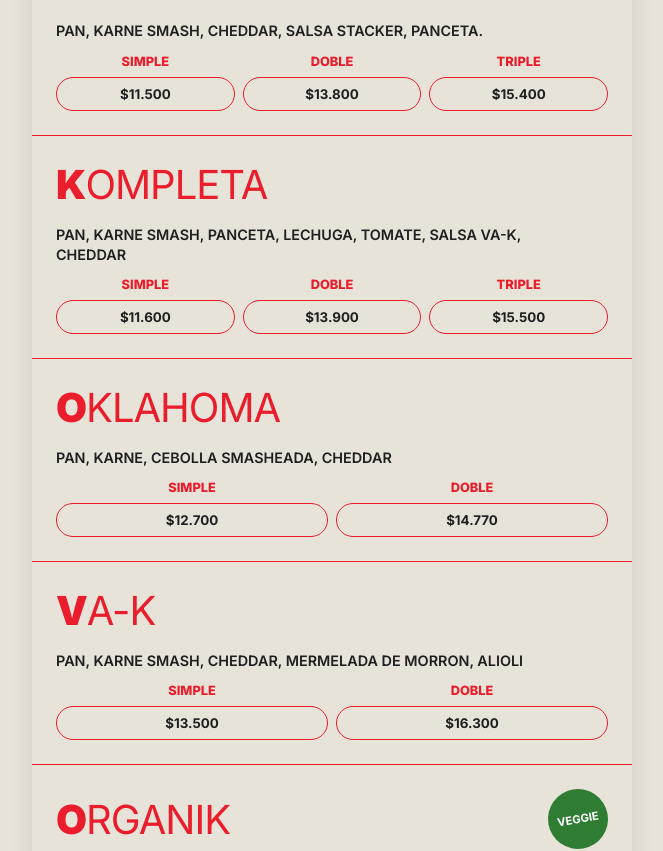
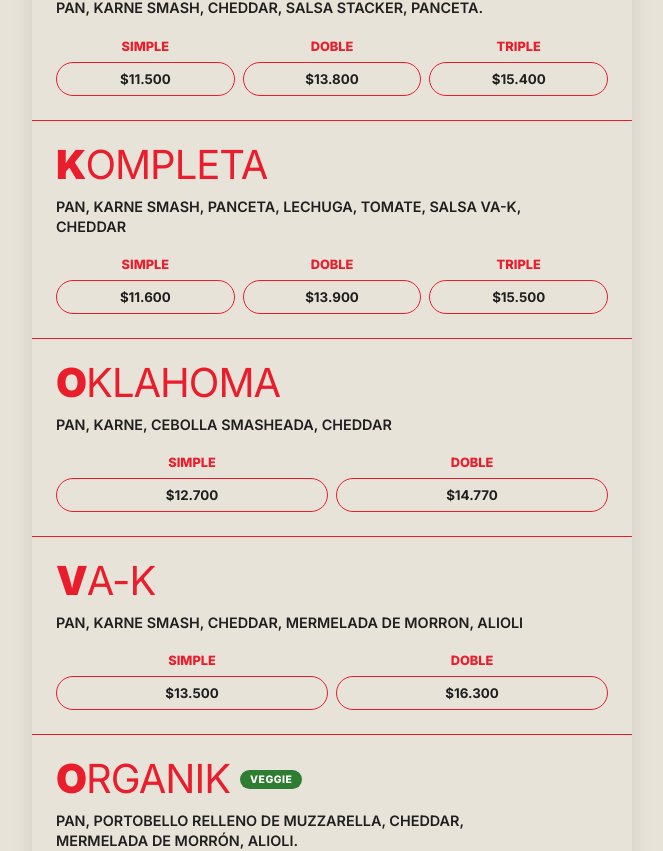
Before and after one commit to Soluway/vak-hamburguesas, a React (Vite) app: page / in a window 1280 px wide. Shown: the part 892-1743 px from the top of the page, without its empty margins (308-971 px from the left). Built offline with nearby package versions, Linux system fonts and the light colour scheme.

Commit message:
fix: tags as uniform pills next to burger title, remove veggie circle

```diff
--- a/src/components/BurgerCard.jsx
+++ b/src/components/BurgerCard.jsx
@@ -10,18 +10,22 @@ const TAG_COLORS = {
   DEFAULT:  { bg: 'var(--vak-dark)', color: '#fff' },
 };
 
-const tagStyle = (tag) => {
+const TagPill = ({ tag }) => {
   const c = TAG_COLORS[tag] || TAG_COLORS.DEFAULT;
-  return {
+  return (
+    <span style={{
       backgroundColor: c.bg,
       color: c.color,
       padding: '3px 10px',
       borderRadius: '20px',
-    fontSize: '0.7rem',
+      fontSize: '0.65rem',
       fontWeight: 800,
       letterSpacing: '0.5px',
-    display: 'inline-block',
-  };
+      whiteSpace: 'nowrap',
+    }}>
+      {tag}
+    </span>
+  );
 };
 
 const BurgerCard = ({ product }) => {
@@ -40,25 +44,21 @@ const BurgerCard = ({ product }) => {
 
   return (
     <div style={styles.card}>
+
+      {/* Título + tags en la misma fila */}
       <div style={styles.headerRow}>
         <h2 style={styles.title}>
           <span style={styles.titleBold}>{firstLetter}</span>
           <span style={styles.titleLight}>{restName}</span>
         </h2>
-        {activeTags.includes('VEGGIE') && (
-          <div style={styles.veggieBadge}>VEGGIE</div>
+        {activeTags.length > 0 && (
+          <div style={styles.tagsRow}>
+            {activeTags.map(tag => <TagPill key={tag} tag={tag} />)}
+          </div>
         )}
       </div>
 
       <p style={styles.description}>{desc}</p>
-
-      {activeTags.filter(t => t !== 'VEGGIE').length > 0 && (
-        <div style={styles.tagsRow}>
-          {activeTags.filter(t => t !== 'VEGGIE').map(tag => (
-            <span key={tag} style={tagStyle(tag)}>{tag}</span>
-          ))}
-        </div>
-      )}
 
       <div style={styles.sizesContainer}>
         {sizes.map((size) => (
@@ -89,8 +89,10 @@ const styles = {
   },
   headerRow: {
     display: 'flex',
-    justifyContent: 'space-between',
     alignItems: 'center',
+    gap: '10px',
+    flexWrap: 'wrap',
+    marginBottom: '0.75rem',
   },
   title: {
     color: 'var(--vak-red)',
@@ -98,44 +100,28 @@ const styles = {
     textTransform: 'uppercase',
     letterSpacing: '-1px',
     margin: 0,
+    lineHeight: 1,
   },
   titleBold:  { fontWeight: 900 },
   titleLight: { fontWeight: 400 },
-  veggieBadge: {
-    backgroundColor: TAG_COLORS.VEGGIE.bg,
-    color: TAG_COLORS.VEGGIE.color,
-    padding: '0.5rem',
-    borderRadius: '50%',
-    width: '60px',
-    height: '60px',
+  tagsRow: {
     display: 'flex',
-    justifyContent: 'center',
+    gap: '5px',
+    flexWrap: 'wrap',
     alignItems: 'center',
-    fontSize: '0.7rem',
-    fontWeight: 'bold',
-    transform: 'rotate(-10deg)',
-    flexShrink: 0,
   },
   description: {
     fontSize: '0.9rem',
     fontWeight: 600,
-    marginTop: '1rem',
-    marginBottom: '0.75rem',
+    marginBottom: '1.25rem',
     lineHeight: '1.4',
     maxWidth: '90%',
-  },
-  tagsRow: {
-    display: 'flex',
-    gap: '6px',
-    flexWrap: 'wrap',
-    marginBottom: '1rem',
   },
   sizesContainer: {
     display: 'flex',
     justifyContent: 'space-between',
     flexWrap: 'wrap',
     gap: '0.5rem',
-    marginTop: '0.5rem',
   },
   sizeColumn: {
     display: 'flex',
```
Lines whose indentation alone changed are shown as unchanged.
